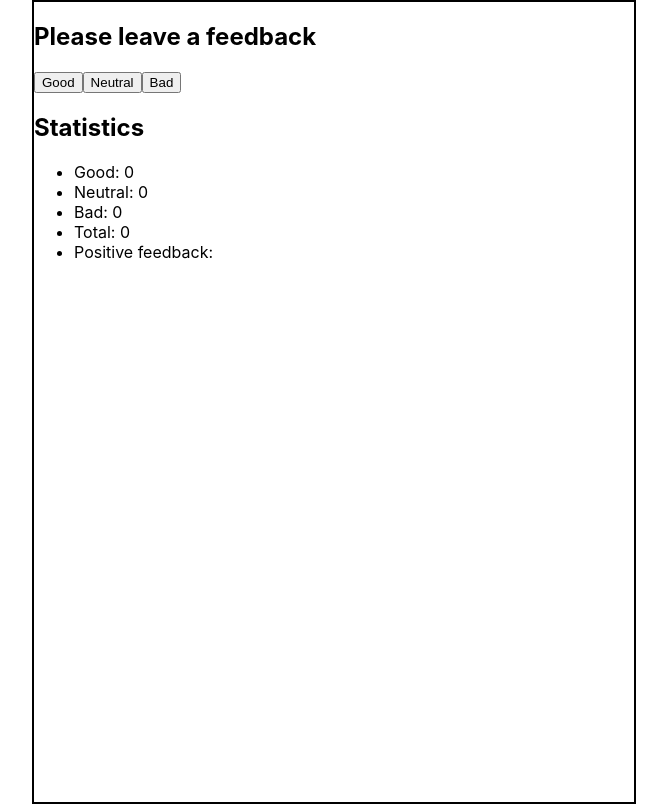
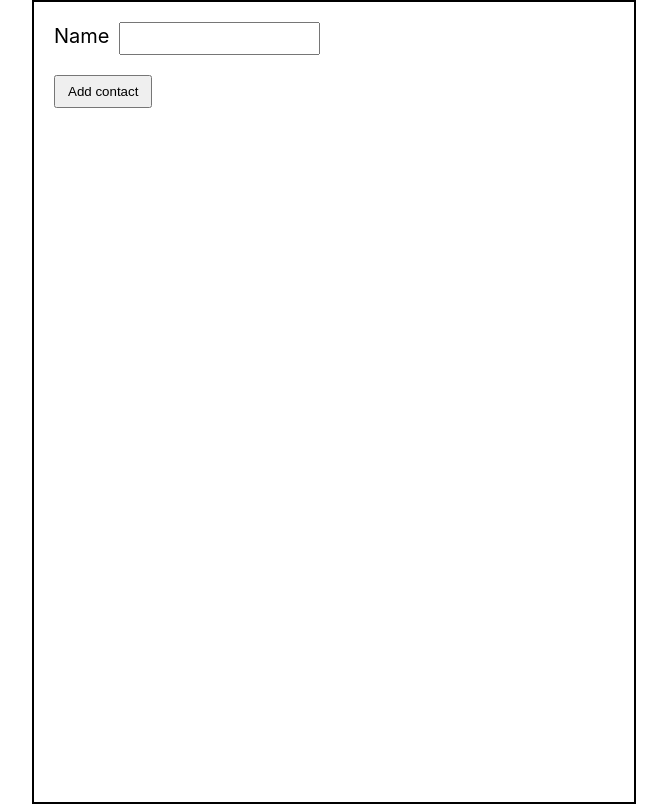
Before and after one commit to trayhorn/react-practice, a React (Create React App) app: page / in a window 1280 px wide. Shown: the whole page, without its empty margins (306-973 px from the left). Built offline with nearby package versions, Linux system fonts and the light colour scheme; the HTML template or start-up script is replaced by a standard one.

Commit message:
rewritten on hooks

```diff
--- a/src/App.js
+++ b/src/App.js
@@ -1,58 +1,42 @@
-import { useState } from "react";
+// import { useState } from "react";
+import { Component } from "react";
 import s from "./App.module.css";
-import Statistics from "./components/Statistics/Statistics";
-import FeedbackOptions from "./components/FeedbackOptions/FeedbackOptions";
 
 
-const App = () => {
-  const [good, setGood] = useState(0);
-  const [neutral, setNeutral] = useState(0);
-  const [bad, setBad] = useState(0);
-
-  const onButtonClick = (e) => {
-    switch (e.target.name) {
-      case 'Good':
-        setGood(good + 1);
-        break;
-      case 'Neutral':
-        setNeutral(neutral + 1);
-        break;
-      case 'Bad':
-        setBad(bad + 1);
-        break;
-      default:
-        return;
-    }
+class App extends Component {
+  state = {
+    contacts: [],
+    name: ''
   }
 
-  const options = ['Good', 'Neutral', 'Bad'];
-
-  const countTotalFeedback = () => {
-    return good + neutral + bad;
+  handleChange = (e) => {
+    this.setState({name: e.target.value})
   }
 
-  const countPositiveFeedback = () => {
-    const total = good + neutral + bad;
-    return Math.round(good / total * 100);
+  handleSubmit = (e) => {
+    e.preventDefault();
   }
 
-  return (
-    <div className={s.container}>
-      <h2>Please leave a feedback</h2>
-      <FeedbackOptions
-        options={options}
-        onLeaveFeedback={onButtonClick}
-      />
-      <h2>Statistics</h2>
-      <Statistics
-        good={good}
-        neutral={neutral}
-        bad={bad}
-        total={countTotalFeedback}
-        positive={countPositiveFeedback}
-      />
-    </div>
-  )
+  render() {
+    return (
+      <div className={s.container}>
+        <form autoComplete="off">
+          <label className={s.label}>
+            Name
+            <input
+              className={s.input}
+              type="text"
+              name="name"
+              value={this.state.name}
+              onChange={this.handleChange}
+              required
+            />
+          </label>
+          <button className={s.button} type="submit">Add contact</button>
+        </form>
+      </div>
+    )
+  }
 }
 
 export default App;
--- a/src/App.module.css
+++ b/src/App.module.css
@@ -5,3 +5,19 @@
   margin-right: auto;
   border: 2px solid black;
 }
+
+.label {
+  padding: 20px;
+  font-size: 20px;
+  display: block;
+}
+
+.input {
+  margin-left: 10px;
+  padding: 7px 10px;
+}
+
+.button {
+  padding: 7px 12px;
+  margin-left: 20px;
+}
--- a/src/components/FeedbackOptions/FeedbackOptions.js
+++ /dev/null
@@ -1,16 +0,0 @@
-const FeedbackOptions = ({ options, onLeaveFeedback }) => (
-  <div>
-    {options.map(option => (
-      <button
-        key={option}
-        type="button"
-        name={option}
-        onClick={onLeaveFeedback}
-      >
-        {option}
-      </button>
-    ))}
-  </div>
-)
-
-export default FeedbackOptions;
--- a/src/components/Statistics/Statistics.js
+++ /dev/null
@@ -1,13 +0,0 @@
-const Statistics = ({good, neutral, bad, total, positive}) => (
-  <ul>
-    <li>Good: {good}</li>
-    <li>Neutral: {neutral}</li>
-    <li>Bad: {bad}</li>
-    <li>Total: {total()}</li>
-    <li>
-      Positive feedback: {good > 0 && positive()}
-    </li>
-  </ul>
-)
-
-export default Statistics;
```
Also changed, not shown: src/components/Statistics/Statistics.module.css (deleted).
